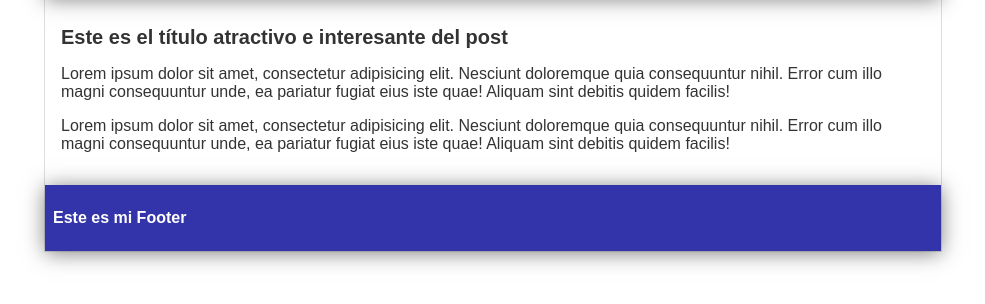
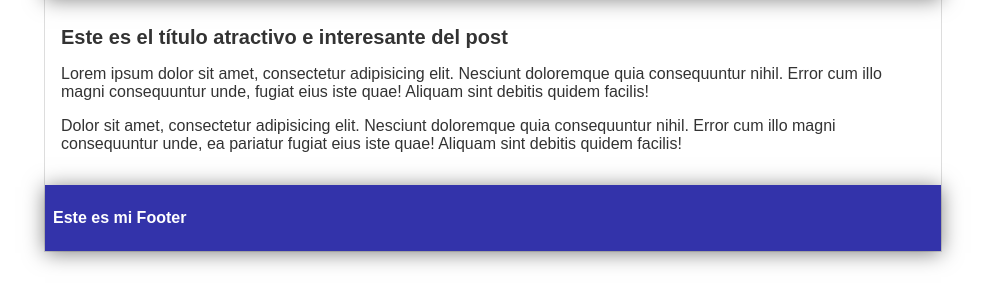
Before and after one commit to JuamBer/Platzi-CursoGitYGitHub, a plain HTML site: page index.html in a window 1280 px wide. Shown: the part 74-378 px from the top of the page, without its empty margins (147-1132 px from the left). Drawn offline with Linux system fonts and the light colour scheme.

Commit message:
fix typo

```diff
--- a/index.html
+++ b/index.html
@@ -18,10 +18,10 @@
             <h1>Este es el título atractivo e interesante del post</h1>
 
             <p>Lorem ipsum dolor sit amet, consectetur adipisicing elit. Nesciunt doloremque quia consequuntur nihil.
-            Error cum illo magni consequuntur unde, ea pariatur fugiat eius iste quae! Aliquam sint debitis quidem
+            Error cum illo magni consequuntur unde, fugiat eius iste quae! Aliquam sint debitis quidem
             facilis!</p>
 
-            <p>Lorem ipsum dolor sit amet, consectetur adipisicing elit. Nesciunt doloremque quia consequuntur nihil.
+            <p>Dolor sit amet, consectetur adipisicing elit. Nesciunt doloremque quia consequuntur nihil.
             Error cum illo magni consequuntur unde, ea pariatur fugiat eius iste quae! Aliquam sint debitis quidem
             facilis!</p>
         </div>
```
